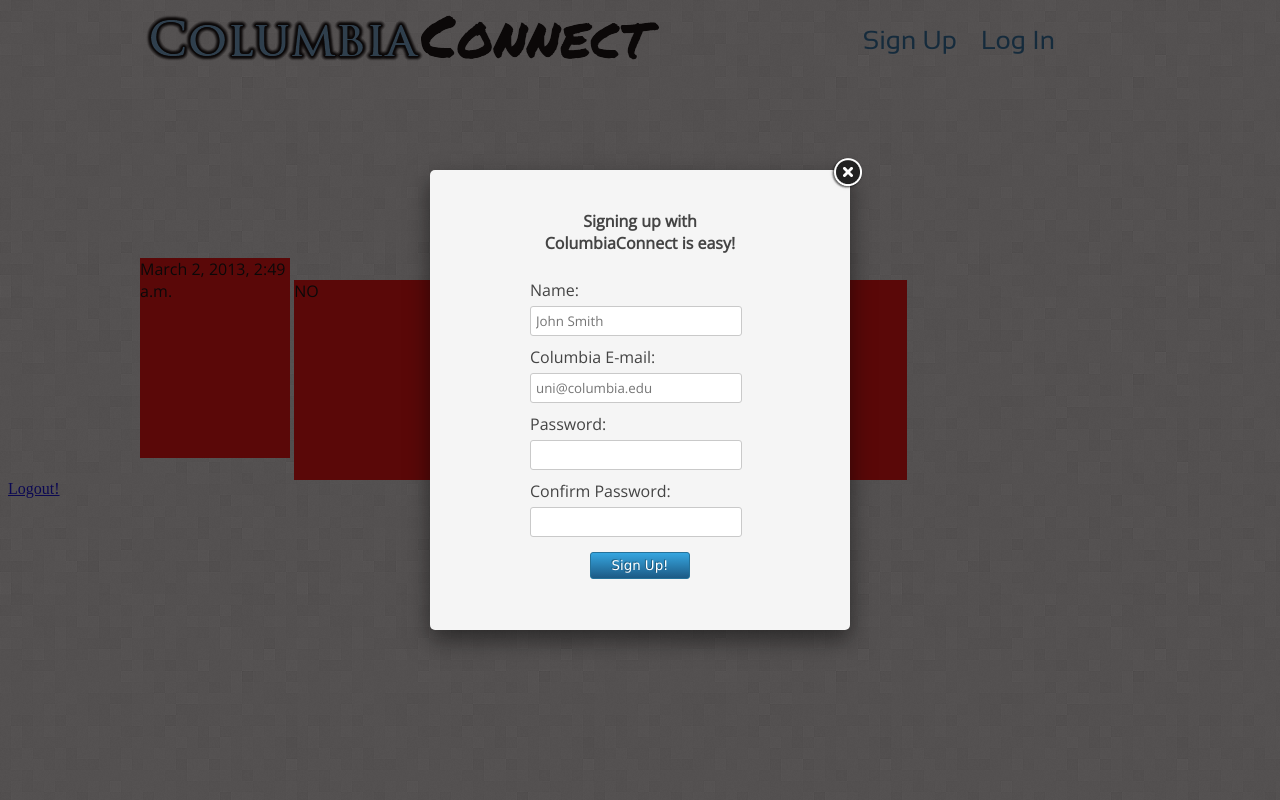
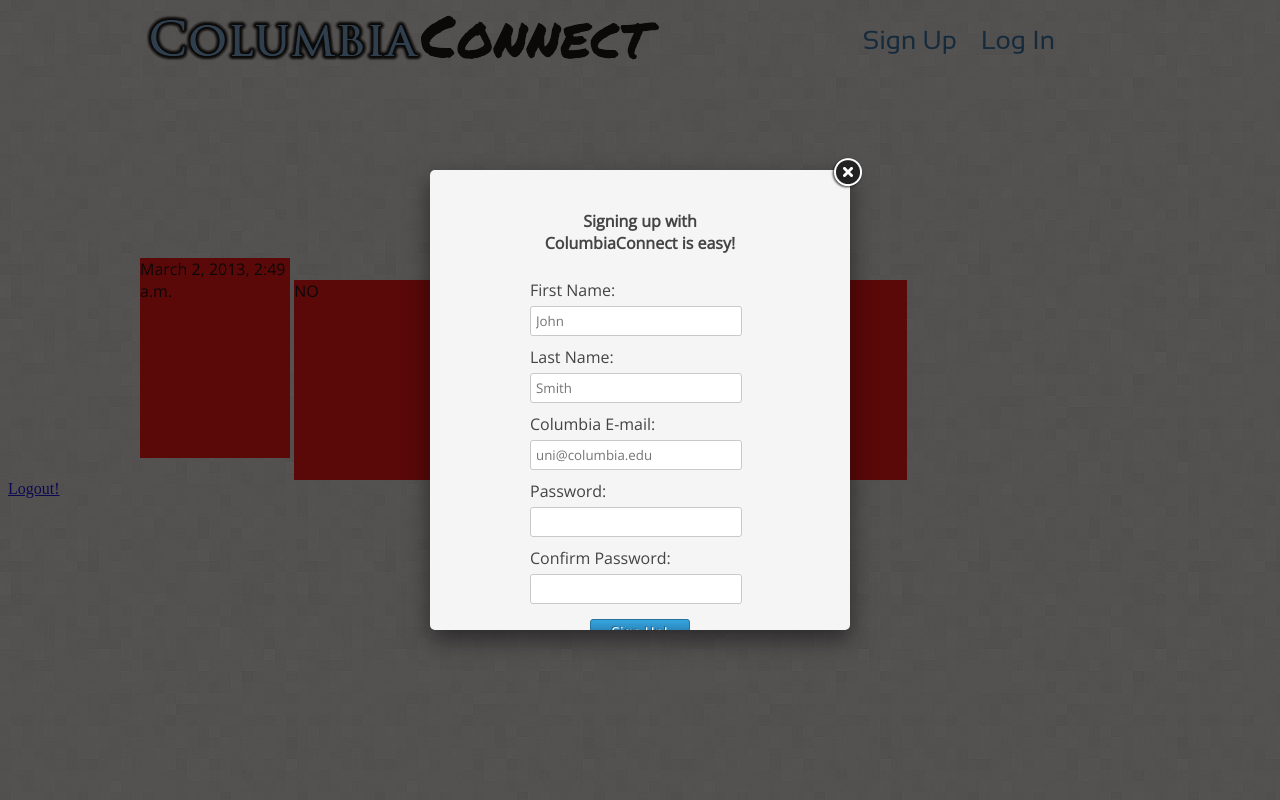
Before and after one commit to chmullig/columbiaconnect, a Django app: page / in a window 1280 px wide, after a click on "Sign Up". Run offline with Django 3.2, Linux system fonts and the light colour scheme; parts of the project's set-up code (start-up, migrations or seed data) failed here and were passed over; some libraries are stand-ins or nearby versions.

Commit message:
Sign up working! DJANGO'S SO EASY

```diff
--- a/columbiaconnect/templates/frontend/index.html
+++ b/columbiaconnect/templates/frontend/index.html
@@ -26,7 +26,7 @@
 			<div id="stuff">
 				<span class="test">{{ current_date }}</span>
 				<span class="test"> {{ logged_in }} </span>
-				<span class="test">Hello</span>
+				<span class="test">{{ signed_up }}</span>
 				<span class="test">Hello</span>
 				<span class="test">Hello</span>
 			</div>
@@ -34,15 +34,18 @@
 
 		<section id="signup">
 			<div style="text-align: center; margin-bottom: 25px; font-weight: bold;">Signing up with ColumbiaConnect is easy!</div>
-			<form id="signup-form">
-				Name:
-				<input type="text" name="name" placeholder="John Smith" class="signup-field">
+			<form id="signup-form" method="post" action = "/signup/">
+				{% csrf_token %}
+				First Name:
+				<input type="text" name="first_name" placeholder="John" class="signup-field">
+				Last Name:
+				<input type="text" name="last_name" placeholder="Smith" class="signup-field">
         		Columbia E-mail:
         		<input type="email" name="email" placeholder="uni@columbia.edu" class="signup-field">
         		Password:
-        		<input type="password" name="password" class="signup-field">
+        		<input type="password" name="password_initial" class="signup-field">
         		Confirm Password:
-        		<input type="password" name="password" class="signup-field">
+        		<input type="password" name="password_repeat" class="signup-field">
         		<button type="submit" name="submit" class="big-button">Sign Up!</button>
 			</form>
 		</section>
--- a/columbiaconnect/urls.py
+++ b/columbiaconnect/urls.py
@@ -17,6 +17,7 @@ urlpatterns = patterns('',
     url(r'^home/', home),
     url(r'^login/', login_page),
     url(r'^logout/', logout_page),
+    url(r'^signup/', signup_page),
     url(r'^$', home),
     # Uncomment the admin/doc line below to enable admin documentation:
     url(r'^admin/doc/', include('django.contrib.admindocs.urls')),
--- a/columbiaconnect/views.py
+++ b/columbiaconnect/views.py
@@ -5,6 +5,7 @@ from django.template.loader import get_template
 from django.contrib.auth import authenticate, login, logout
 from django.core.context_processors import csrf
 from django.template import Template, RequestContext
+from django.contrib.auth.models import User
 
 import datetime
 
@@ -12,11 +13,11 @@ def home(request):
 	if request.user.is_authenticated():
 		now = datetime.datetime.now()
 		template = 'frontend/index.html'
-		return render_to_response(template, {'current_date': now,'logged_in': 'YES'}, context_instance=RequestContext(request))
+		return render_to_response(template, {'current_date': now,'logged_in': 'YES', 'signed_up': 'NO'}, context_instance=RequestContext(request))
 	else:
 		now = datetime.datetime.now()
 		template = 'frontend/index.html'
-		return render_to_response(template, {'current_date': now,'logged_in': 'NO'}, context_instance=RequestContext(request))
+		return render_to_response(template, {'current_date': now,'logged_in': 'NO', 'signed_up': 'NO'}, context_instance=RequestContext(request))
 
 def login_page(request):
 	username = request.POST['username']
@@ -27,6 +28,23 @@ def login_page(request):
 	if user.is_authenticated():
 		print "logged in"
 		login(request, user)
+	return redirect('home')
+
+def signup_page(request):
+	email = request.POST['email']
+	password = request.POST['password_initial']
+	password_repeat = request.POST['password_repeat']
+	first_name = request.POST['first_name']
+	last_name = request.POST['last_name']
+
+	if password == password_repeat:
+		user = User.objects.create_user(email, email, password)
+		user.first_name = first_name
+		user.last_name = last_name
+		user.save()
+		now = datetime.datetime.now()
+		template = 'frontend/index.html'
+
 	return redirect('home')
 
 
```
Also changed, not shown: local.sqlite.
